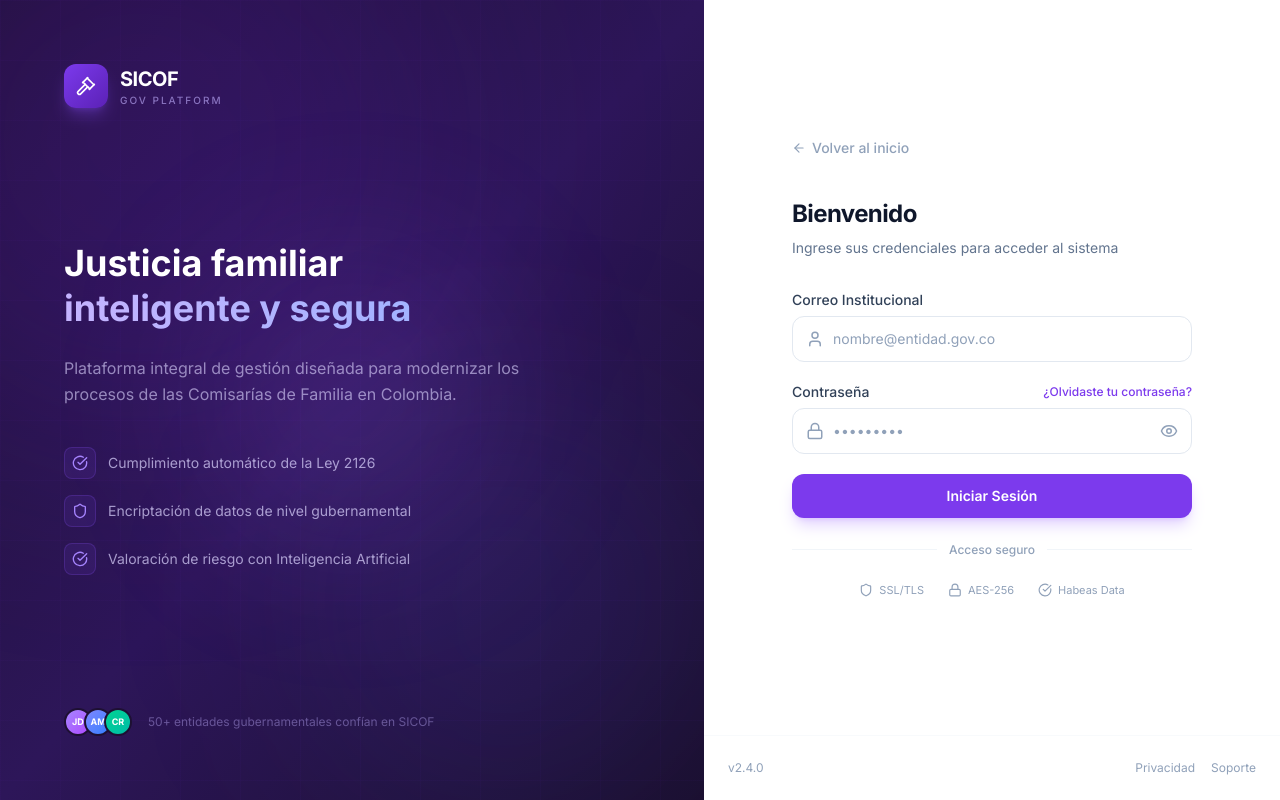
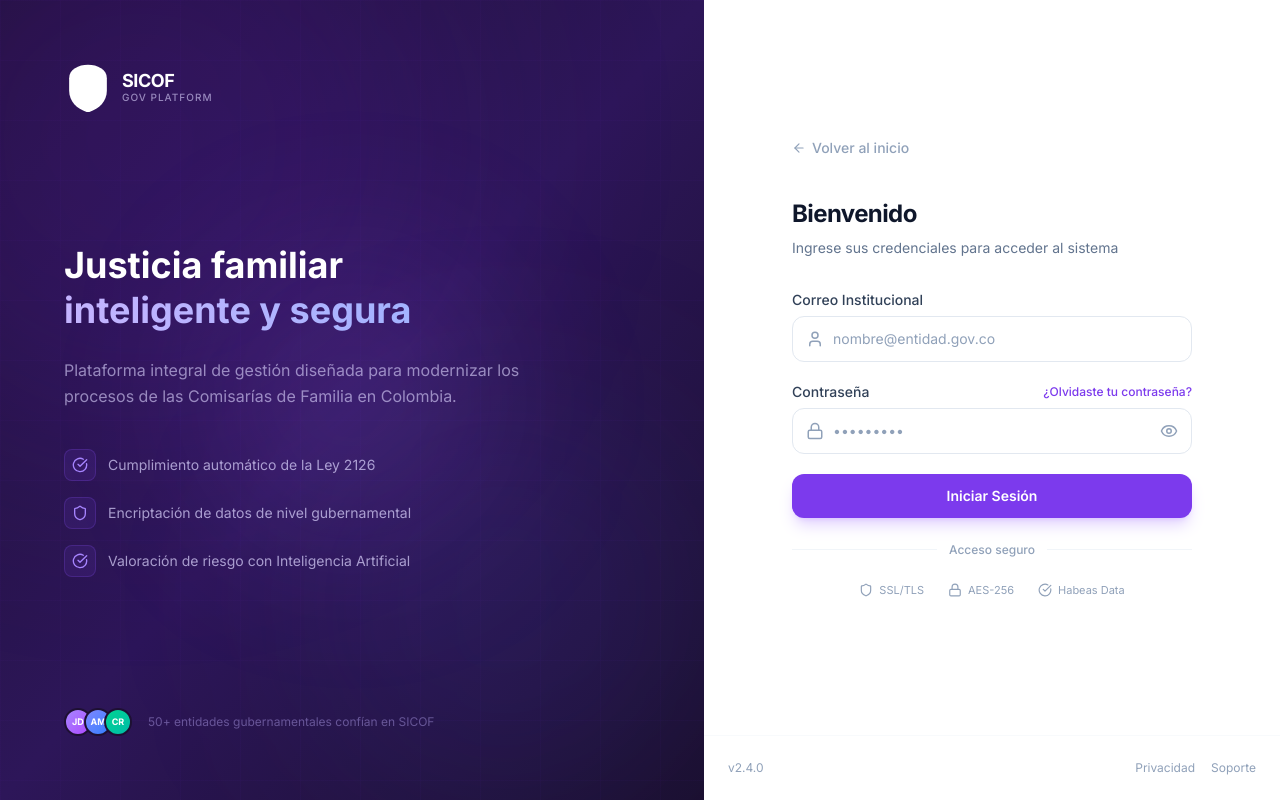
Before and after one commit to CarlosHurtado2024/sicof-app, a Next.js app: page /login in a window 1280 px wide. Built offline with nearby package versions, Linux system fonts and the light colour scheme; no server answers.

Commit message:
nuevo logo

```diff
--- a/app/layout.tsx
+++ b/app/layout.tsx
@@ -8,6 +8,13 @@ const inter = Inter({ subsets: ["latin"] });
 export const metadata: Metadata = {
   title: "SICOF - Sistema de Gestión Integral",
   description: "Gestión para Comisarías de Familia - Ley 2126",
+  icons: {
+    icon: [
+      { url: "/icon.svg", type: "image/svg+xml" },
+    ],
+    shortcut: "/icon.svg",
+    apple: "/icon.svg",
+  },
 };
 
 export default function RootLayout({
--- a/app/login/page.tsx
+++ b/app/login/page.tsx
@@ -3,8 +3,9 @@
 import { useState, useEffect } from 'react'
 import { createClient } from '@/lib/supabase/client'
 import { useRouter } from 'next/navigation'
-import { AlertCircle, User, Lock, Eye, EyeOff, Gavel, Shield, ArrowRight, CheckCircle } from 'lucide-react'
+import { AlertCircle, User, Lock, Eye, EyeOff, Shield, ArrowRight, CheckCircle } from 'lucide-react'
 import Link from 'next/link'
+import { SicofLogo } from '@/components/sicof-logo'
 
 export default function LoginPage() {
     const [email, setEmail] = useState('')
@@ -57,13 +58,7 @@ export default function LoginPage() {
                 <div className="relative z-10 flex flex-col justify-between w-full p-12 lg:p-16">
                     {/* Logo */}
                     <div className="flex items-center gap-3">
-                        <div className="w-11 h-11 bg-gradient-to-br from-[#7C3AED] to-[#5B21B6] rounded-xl flex items-center justify-center text-white shadow-lg shadow-violet-500/30">
-                            <Gavel className="w-5 h-5" />
-                        </div>
-                        <div>
-                            <span className="font-bold text-xl text-white tracking-tight">SICOF</span>
-                            <p className="text-violet-300/60 text-[10px] font-medium tracking-[0.2em] uppercase">Gov Platform</p>
-                        </div>
+                        <SicofLogo iconClassName="h-12 w-12" inverted={true} showSubtitle={true} />
                     </div>
 
                     {/* Main Content */}
@@ -123,10 +118,7 @@ export default function LoginPage() {
                 {/* Mobile header */}
                 <div className="lg:hidden flex items-center justify-between p-6 border-b border-slate-100">
                     <div className="flex items-center gap-2.5">
-                        <div className="w-9 h-9 bg-gradient-to-br from-[#7C3AED] to-[#5B21B6] rounded-xl flex items-center justify-center text-white">
-                            <Gavel className="w-4 h-4" />
-                        </div>
-                        <span className="font-bold text-lg text-slate-900 tracking-tight">SICOF</span>
+                        <SicofLogo iconClassName="h-9 w-9" inverted={false} showSubtitle={false} />
                     </div>
                     <Link href="/" className="text-sm text-slate-500 hover:text-[#7C3AED] transition-colors font-medium">
                         ← Volver al inicio
--- a/app/page.tsx
+++ b/app/page.tsx
@@ -1,6 +1,7 @@
 
 import Link from "next/link"
-import { Gavel, Menu, ArrowRight, PlayCircle, CheckCircle, XCircle, Share2, Brain, FolderArchive, Quote, Shield, Zap, Clock, Users, ChevronRight, Star, Lock, BarChart3, FileText } from "lucide-react"
+import { SicofLogo, SicofLogoIcon } from "@/components/sicof-logo"
+import { Gavel, Menu, ArrowRight, PlayCircle, CheckCircle, XCircle, Share2, Brain, FolderArchive, Shield, Zap, Clock, Users, ChevronRight, Star, Lock, BarChart3, FileText } from "lucide-react"
 
 export const metadata = {
   title: 'SICOF — Sistema Integral para Comisarías de Familia',
@@ -16,14 +17,8 @@ export default function Home() {
         <div className="max-w-7xl mx-auto px-4 sm:px-6 lg:px-8">
           <div className="flex justify-between items-center h-[72px]">
             {/* Logo */}
-            <div className="flex-shrink-0 flex items-center gap-2.5 cursor-pointer">
-              <div className="w-10 h-10 bg-gradient-to-br from-[#7C3AED] to-[#5B21B6] rounded-xl flex items-center justify-center text-white shadow-lg shadow-violet-500/25">
-                <Gavel className="w-5 h-5" />
-              </div>
-              <div className="flex flex-col">
-                <span className="font-bold text-lg tracking-tight text-slate-900 leading-none">SICOF</span>
-                <span className="text-[10px] font-medium text-slate-400 tracking-widest uppercase">gov platform</span>
-              </div>
+            <div className="flex-shrink-0 cursor-pointer">
+              <SicofLogo iconClassName="h-10 w-10" inverted={false} showSubtitle={true} />
             </div>
 
             {/* Desktop Menu */}
@@ -474,11 +469,8 @@ export default function Home() {
           <div className="grid grid-cols-1 md:grid-cols-4 gap-12 mb-12">
 
             <div className="col-span-1">
-              <div className="flex items-center gap-2.5 mb-4">
-                <div className="w-9 h-9 bg-gradient-to-br from-[#7C3AED] to-[#5B21B6] rounded-xl flex items-center justify-center text-white">
-                  <Gavel className="w-4 h-4" />
-                </div>
-                <span className="font-bold text-lg tracking-tight">SICOF</span>
+              <div className="mb-4">
+                <SicofLogo iconClassName="h-9 w-9" inverted={true} showSubtitle={false} />
               </div>
               <p className="text-slate-400 text-sm leading-relaxed">Soluciones tecnológicas integrales para la administración de justicia familiar moderna.</p>
             </div>
--- a/components/floating-sidebar.tsx
+++ b/components/floating-sidebar.tsx
@@ -2,11 +2,11 @@
 
 import Link from 'next/link'
 import { usePathname } from 'next/navigation'
+import { SicofLogoIcon } from '@/components/sicof-logo'
 import {
     LayoutDashboard,
     Users,
     FileText,
-    Gavel,
     Bell,
     Calendar,
     ClipboardList,
@@ -106,8 +106,8 @@ export default function FloatingSidebar({ userRole }: FloatingSidebarProps) {
         <aside className="fixed left-6 top-1/2 -translate-y-1/2 z-50 hidden lg:block">
             <div className="backdrop-blur-xl bg-slate-900/80 border border-white/10 shadow-2xl flex flex-col items-center py-8 rounded-[2rem] w-20 gap-6">
                 {/* Logo */}
-                <div className="w-12 h-12 bg-[#7C3AED] rounded-2xl flex items-center justify-center shadow-lg shadow-[#7C3AED]/30">
-                    <Gavel className="h-7 w-7 text-white" />
+                <div className="w-14 h-14 flex items-center justify-center">
+                    <SicofLogoIcon className="w-12 h-12" inverted={true} />
                 </div>
 
                 {/* Navigation */}
@@ -119,8 +119,8 @@ export default function FloatingSidebar({ userRole }: FloatingSidebarProps) {
                                 key={item.href}
                                 href={item.href}
                                 className={`group relative flex items-center justify-center w-12 h-12 rounded-2xl transition-all ${isActive
-                                        ? 'bg-[#7C3AED] text-white shadow-[0_0_15px_rgba(124,58,237,0.4)]'
-                                        : 'text-slate-400 hover:text-white hover:bg-white/10'
+                                    ? 'bg-[#7C3AED] text-white shadow-[0_0_15px_rgba(124,58,237,0.4)]'
+                                    : 'text-slate-400 hover:text-white hover:bg-white/10'
                                     }`}
                             >
                                 {item.icon}
--- /dev/null
+++ b/components/sicof-logo.tsx
@@ -0,0 +1,111 @@
+"use client"
+
+import { useId } from "react"
+
+interface SicofLogoIconProps {
+    className?: string
+    inverted?: boolean
+}
+
+export function SicofLogoIcon({ className = "w-10 h-10", inverted = false }: SicofLogoIconProps) {
+    const rawId = useId()
+    const gid = `sg${rawId.replace(/:/g, "x")}`
+
+    const shieldFill = inverted ? "white" : `url(#${gid})`
+    const fig = inverted ? "rgba(255,255,255,0.42)" : "rgba(67,20,138,0.72)"
+    const line = inverted ? "rgba(255,255,255,0.42)" : "rgba(67,20,138,0.72)"
+
+    return (
+        <svg viewBox="0 0 100 112" fill="none" xmlns="http://www.w3.org/2000/svg" className={className}>
+            <defs>
+                <linearGradient id={gid} x1="0" y1="0" x2="100" y2="112" gradientUnits="userSpaceOnUse">
+                    <stop offset="0%" stopColor="#A855F7" />
+                    <stop offset="100%" stopColor="#5B21B6" />
+                </linearGradient>
+            </defs>
+
+            {/* ── SHIELD / ESCUDO ── */}
+            <path
+                d="M50,2 C28,2 6,13 6,33 L6,62 C6,89 26,106 50,113 C74,106 94,89 94,62 L94,33 C94,13 72,2 50,2Z"
+                fill={shieldFill}
+            />
+
+            {/* ── BALANZA DE JUSTICIA (arriba) ── */}
+            {/* Pilar central */}
+            <rect x="49" y="14" width="2" height="9" rx="1" fill={fig} />
+            {/* Barra horizontal */}
+            <rect x="36" y="22" width="28" height="2" rx="1" fill={fig} />
+            {/* Cadena izquierda */}
+            <line x1="37.5" y1="24" x2="37.5" y2="28" stroke={line} strokeWidth="1.5" strokeLinecap="round" />
+            {/* Platillo izquierdo */}
+            <path d="M33.5,28 Q37.5,33.5 41.5,28" stroke={line} strokeWidth="1.5" strokeLinecap="round" />
+            {/* Cadena derecha */}
+            <line x1="62.5" y1="24" x2="62.5" y2="28" stroke={line} strokeWidth="1.5" strokeLinecap="round" />
+            {/* Platillo derecho */}
+            <path d="M58.5,28 Q62.5,33.5 66.5,28" stroke={line} strokeWidth="1.5" strokeLinecap="round" />
+
+            {/* ── ADULTO IZQUIERDO ── */}
+            {/* Cabeza */}
+            <circle cx="28" cy="50" r="8.5" fill={fig} />
+            {/* Cuerpo (hombros anchos → adulto) */}
+            <path d="M17,59 C17,59 14,82 28,84 C42,82 39,59 39,59 C35,55 21,55 17,59Z" fill={fig} />
+            {/* Brazo derecho extendido hacia el niño */}
+            <line x1="39" y1="67" x2="45" y2="71" stroke={line} strokeWidth="3.5" strokeLinecap="round" />
+
+            {/* ── NIÑO (centro) ── */}
+            {/* Cabeza (más pequeña, más baja) */}
+            <circle cx="50" cy="55" r="6.5" fill={fig} />
+            {/* Cuerpo pequeño */}
+            <path d="M42,62 C42,62 40,80 50,82 C60,80 58,62 58,62 C55,58 45,58 42,62Z" fill={fig} />
+            {/* Mano izquierda del niño */}
+            <circle cx="42" cy="72" r="2.5" fill={fig} />
+            {/* Mano derecha del niño */}
+            <circle cx="58" cy="72" r="2.5" fill={fig} />
+
+            {/* ── ADULTO DERECHO ── */}
+            {/* Cabeza */}
+            <circle cx="72" cy="50" r="8.5" fill={fig} />
+            {/* Cuerpo */}
+            <path d="M61,59 C61,59 58,82 72,84 C86,82 83,59 83,59 C79,55 65,55 61,59Z" fill={fig} />
+            {/* Brazo izquierdo extendido hacia el niño */}
+            <line x1="61" y1="67" x2="55" y2="71" stroke={line} strokeWidth="3.5" strokeLinecap="round" />
+
+            {/* ── CORAZÓN en la base del escudo (familia + amor) ── */}
+            <path
+                d="M50,97 C47.5,93 41,91.5 41,95.5 C41,98.5 45,101 50,106 C55,101 59,98.5 59,95.5 C59,91.5 52.5,93 50,97Z"
+                fill={fig}
+            />
+        </svg>
+    )
+}
+
+interface SicofLogoProps {
+    className?: string
+    iconClassName?: string
+    inverted?: boolean
+    showSubtitle?: boolean
+}
+
+export function SicofLogo({
+    className = "",
+    iconClassName = "w-10 h-10",
+    inverted = false,
+    showSubtitle = true,
+}: SicofLogoProps) {
+    const textColor = inverted ? "text-white" : "text-slate-900"
+    const subtitleColor = inverted ? "text-violet-200/60" : "text-slate-400"
+
+    return (
+        <div className={`flex items-center gap-2.5 ${className}`}>
+            <SicofLogoIcon className={iconClassName} inverted={inverted} />
+            <div className="flex flex-col">
+                <span className={`font-bold text-lg tracking-tight leading-none ${textColor}`}>SICOF</span>
+                {showSubtitle && (
+                    <span className={`text-[10px] font-medium tracking-widest uppercase ${subtitleColor}`}>
+                        gov platform
+                    </span>
+                )}
+            </div>
+        </div>
+    )
+}
```
Also changed, not shown: app/icon.svg (added), public/logo_sicof.png (added).
